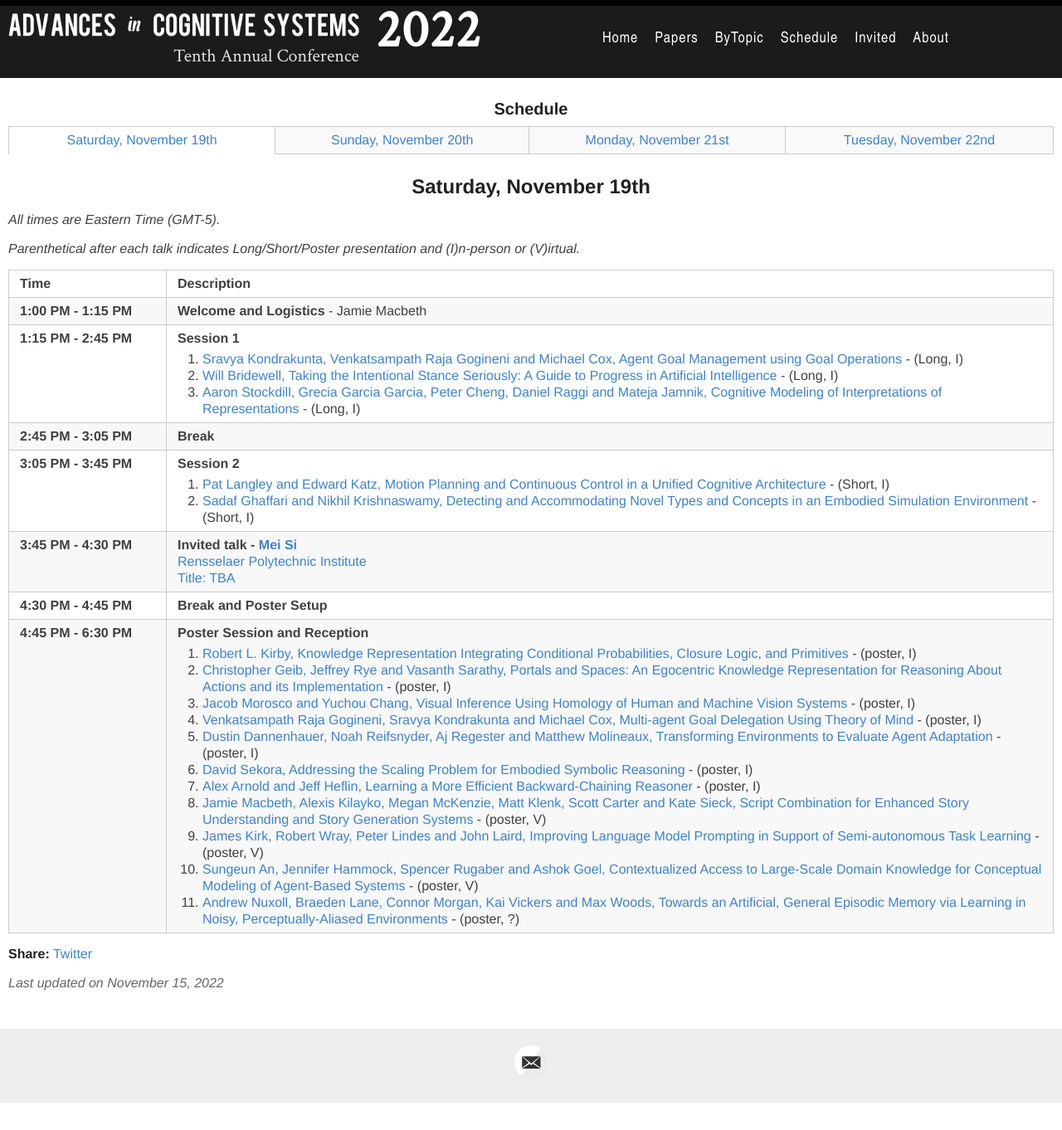
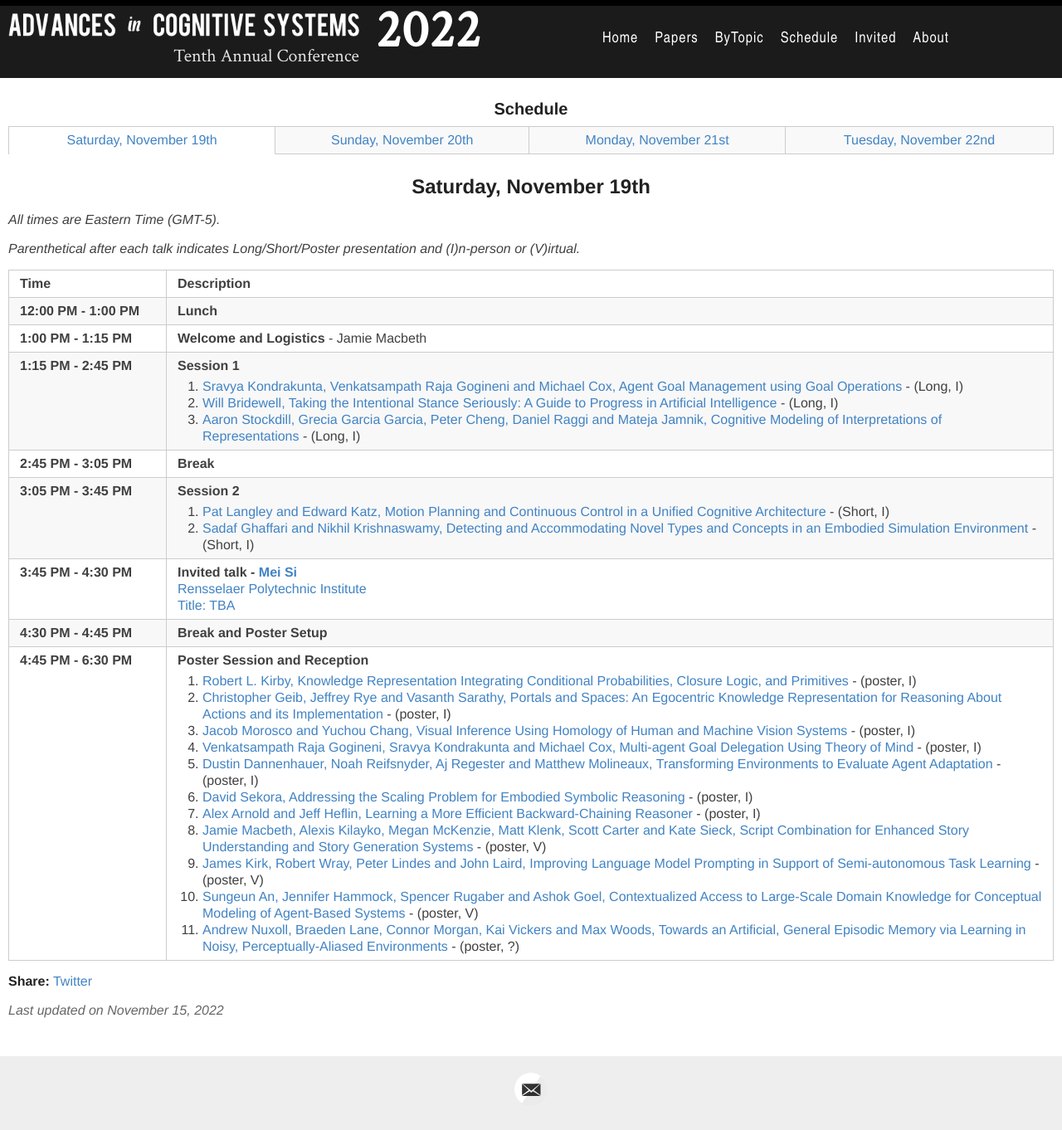
Before and after one commit to AdvancesInCognitiveSystems/acs2022, a Jekyll site: the page built from _days/saturday-day1.md, in a window 1280 px wide. Shown: the whole page at 83% size. Built offline with Jekyll 4.4.1, drawn with Linux system fonts in a browser that asks for light colours; before the commit the page ends 1329 px from its top, so only the background shows below that.

Commit message:
Added Saturday lunch

```diff
--- a/_days/saturday-day1.md
+++ b/_days/saturday-day1.md
@@ -25,6 +25,13 @@ Paper PDFs are available by clicking on talk titles. For slides, click on
 <th width=190px> Time </th>
 <th> Description </th>
 </tr>
+
+<tr>
+<td> <span class="schedtime"> 12:00 PM - 1:00 PM </span></td>
+<td>  <b> Lunch </b> </td>
+</tr>
+
+
 <tr>
 <td> <span class="schedtime"> 1:00 PM - 1:15 PM </span></td>
 <td>  <b> Welcome and Logistics </b> - Jamie Macbeth </td>
```
